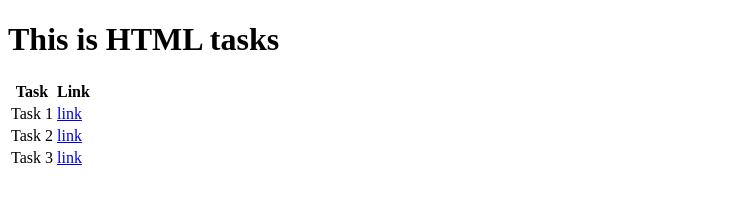
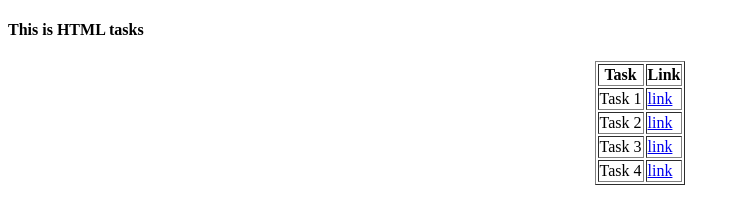
Before and after one commit to VasudevArunGanesh/MERN-Tasks, a plain HTML site: page index.html in a window 1280 px wide. Shown: the whole page, without its empty margins (0-740 px from the left). Drawn offline with Linux system fonts and the light colour scheme.

Commit message:
Add files via upload

```diff
--- a/index.html
+++ b/index.html
@@ -5,10 +5,17 @@
     <meta http-equiv="X-UA-Compatible" content="IE=edge" />
     <meta name="viewport" content="width=device-width, initial-scale=1.0" />
     <title>Document</title>
+
+    <style>
+      table,th,td {
+        margin-left: auto;
+        margin-right: auto;
+      }
+    </style>
   </head>
   <body>
-    <h1>This is HTML tasks</h1>
-    <table>
+    <h4>This is HTML tasks</h1>
+    <table border="1">
       <tr>
         <th>Task</th>
         <th>Link</th>
@@ -25,6 +32,10 @@
         <td>Task 3</td>
         <td><a href="html_task3.html">link</a></td>
       </tr>
+      <tr>
+        <td>Task 4</td>
+        <td><a href="html_task4.html">link</a></td>
+      </tr>
     </table>
   </body>
 </html>
```
Also changed, not shown: html_task3.html (+0 -27 lines), html_task4.html (added, +40 -0 lines).
